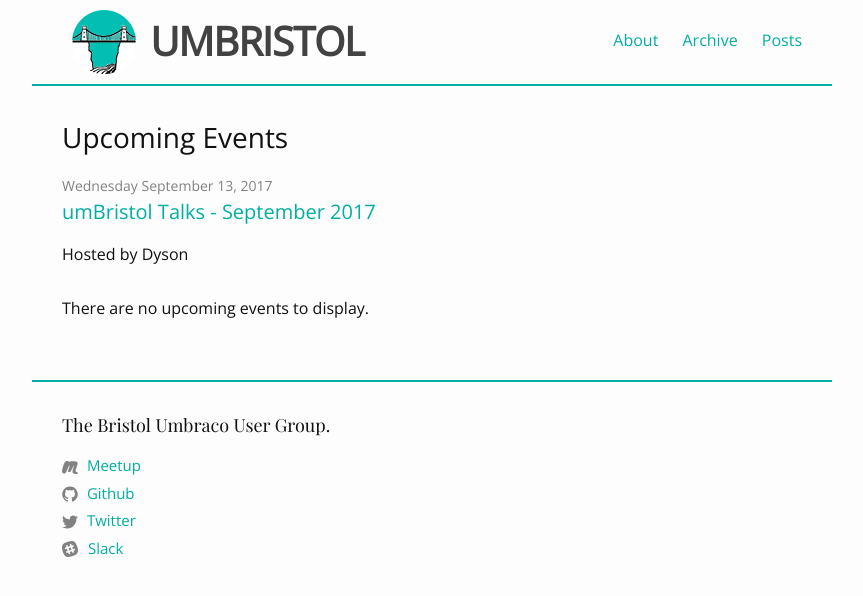
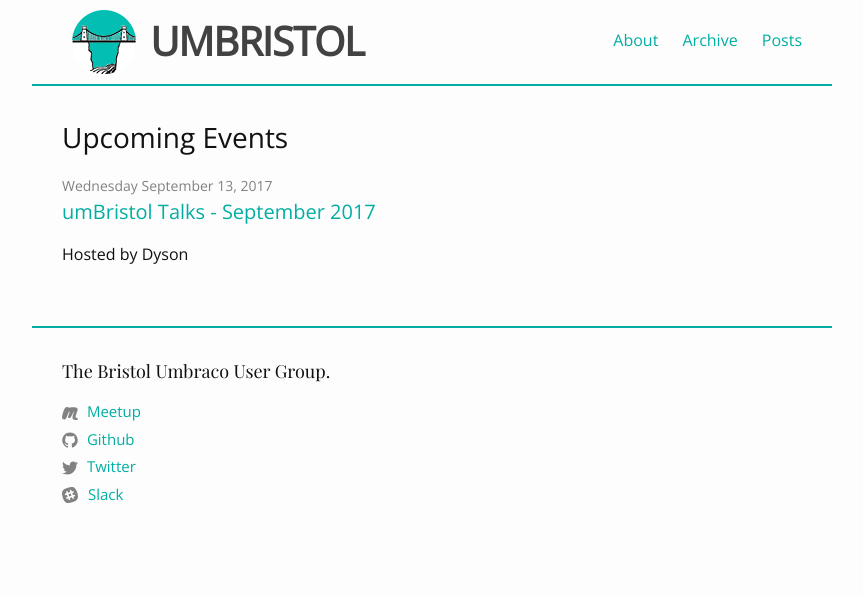
Before and after one commit to umBristol/umbristol.github.com, a Jekyll site: the page built from index.md, in a window 1280 px wide. Shown: the top 596 px of the page, without its empty margins (208-1071 px from the left). Built offline with Jekyll 4.4.1, drawn with Linux system fonts in a browser that asks for light colours; some of the changed lines change nothing that is shown.

Commit message:
Corrected the Liquid syntax for the upcoming events loop

```diff
--- a/_includes/events.html
+++ b/_includes/events.html
@@ -14,9 +14,9 @@
     {% endfor %}
 {% else %}
     <!-- Display upcoming events - {{ site.time }} -->
-    {{ if collection.size > 0 }}
     {% assign collection = (site.events | where_exp:"item", "item.datetime > site.time") | reverse %}
 
+    {% if collection.size > 0 %}
         {% for event in collection %}
         <li>
             <span class="post-meta">{{ event.datetime | date: date_format }}</span>
@@ -26,7 +26,7 @@
             <p>Hosted by {{ event.host }}</p>
         </li>
         {% endfor %}
-    {{ else }}
+    {% else %}
         <li>There are no upcoming events to display.</li>
-    {{ endif }}
+    {% endif %}
 {% endif %}
```
